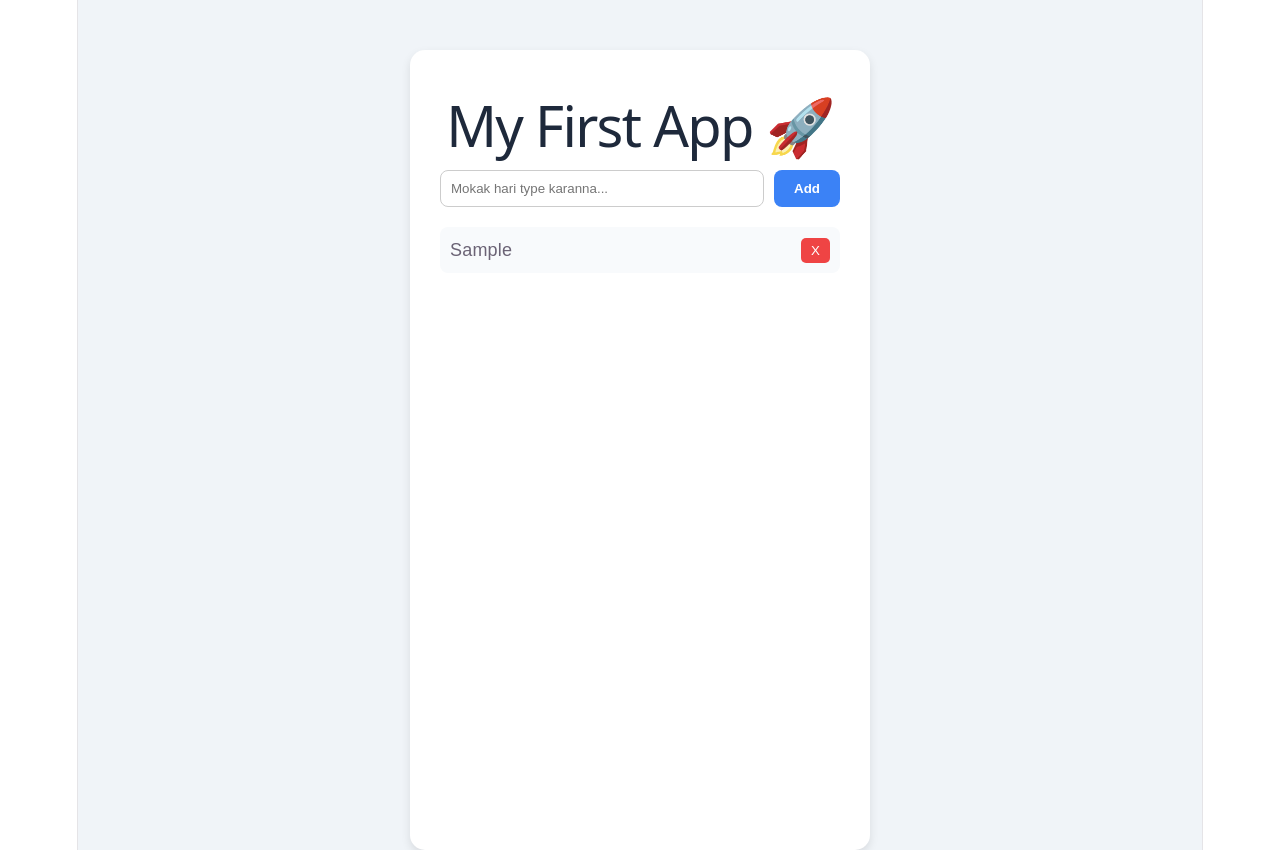
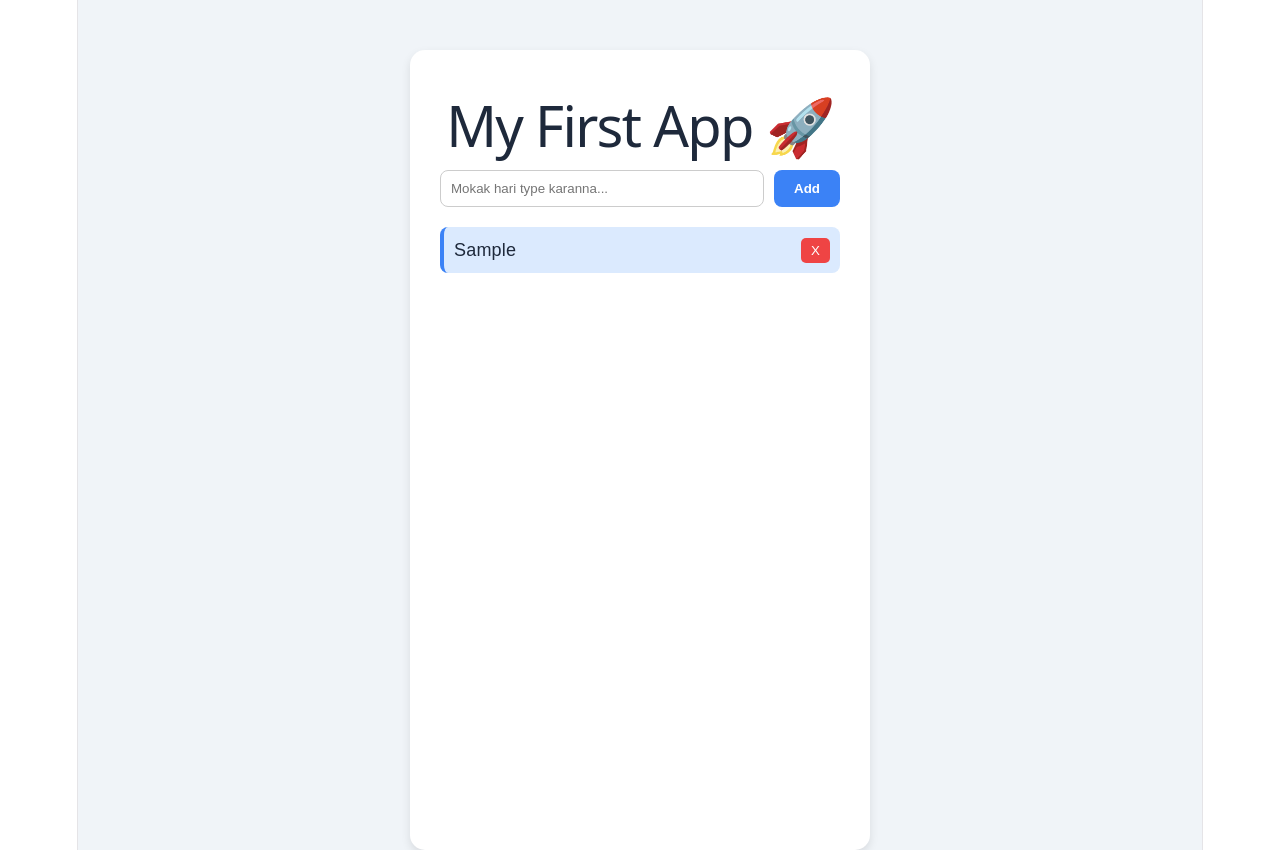
Before and after one commit to Sangeeth-Weerasingha/my-first-app, a React (Vite) app: page / in a window 1280 px wide. Both pictures are taken after typing "Sample" into the empty fields and a click on the button "Add". Built offline with nearby package versions, Linux system fonts and the light colour scheme; no server answers.

Commit message:
Update App.jsx

```diff
--- a/src/App.jsx
+++ b/src/App.jsx
@@ -41,7 +41,7 @@ function App() {
 
         <div>
           {tasks.map((t,i) => (
-            <div key={i} style={{ display: 'flex', justifyContent: 'space-between', background: '#f8fafc', padding: '10px', borderRadius: '8px', marginBottom: '8px', alignItems: 'center' }}>
+            <div key={i} style={{ display: 'flex', justifyContent: 'space-between', background: '#dbeafe', borderLeft: '4px solid #3b82f6', color: '#1e293b', fontWeight: '500', padding: '10px', borderRadius: '8px', marginBottom: '8px', alignItems: 'center' }}>
               <span>{t}</span>
               <button onClick={() => deleteTask(i)} style={{ background: '#ef4444', color: 'white', border: 'none', padding: '5px 10px', borderRadius: '5px', cursor: 'pointer' }}>X</button>
             </div>
```
